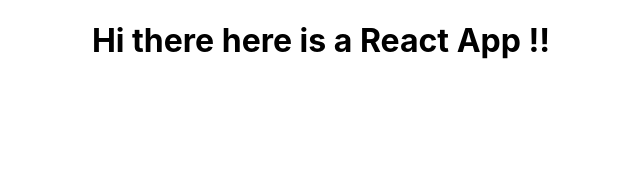
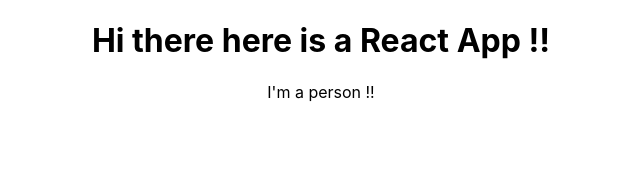
Before and after one commit to dhirajthakre21/BeginingReact, a React (Create React App) app: page / in a window 1280 px wide. Shown: the top 172 px of the page, without its empty margins (319-959 px from the left). Built offline with nearby package versions, Linux system fonts and the light colour scheme.

Commit message:
adding person.js

```diff
--- a/src/App.js
+++ b/src/App.js
@@ -1,10 +1,12 @@
 import React from 'react';
 import './App.css';
+import Person from './Person/Person.js'
 
 function App() {
 		return (
     		<div className="App">
 		  		<h1> Hi there here is a React App !! </h1>
+				<Person />
     		</div>
 
 			//React.createElement('div' , {ClassName : 'App'} , React.createElement('h1', null , 'Dhiraj here' ) )
@@ -12,7 +14,7 @@
 			// the first parameter is tag , second is JavaScript object then there is a element !!
 
   				)
-			} ;
+			};
 
 
 export default App;
--- /dev/null
+++ b/src/Person/Person.js
@@ -0,0 +1,11 @@
+// We are making component here
+// There are basically two methods one is class method then there is function method
+
+import React from 'react';
+const Person = () => {
+	return  (
+		<p> I'm a person !! </p>
+			)
+ 					}
+
+export default Person ;
```
